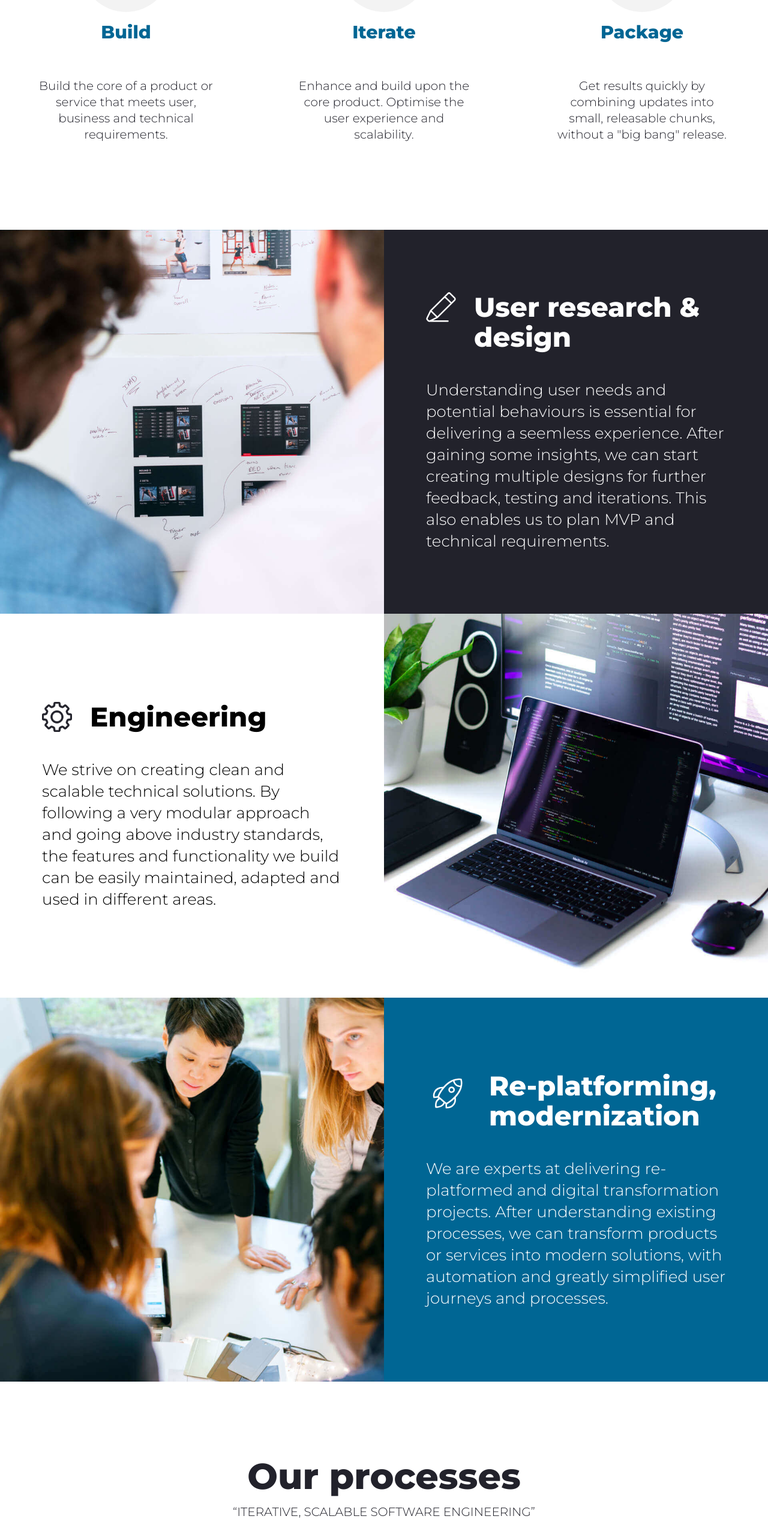
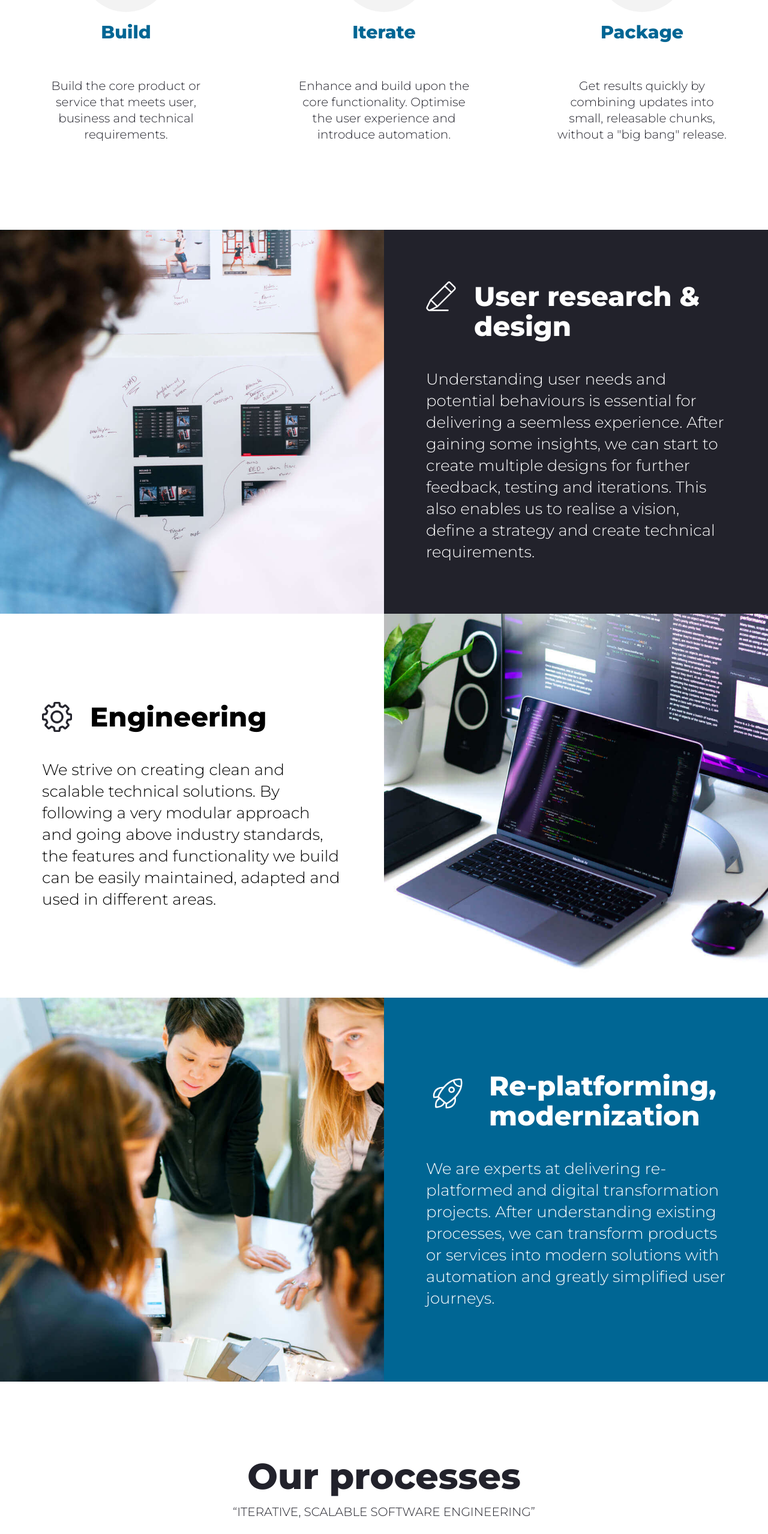
Before and after one commit to ttbarnes/barnes-code, a Next.js app: page / in a window 1280 px wide. Shown: the part 1249-3806 px from the top of the page at 60% size. Built offline with nearby package versions, Linux system fonts and the light colour scheme.

Commit message:
feat(landing): copy updates

```diff
--- a/constants/index.js
+++ b/constants/index.js
@@ -9,8 +9,8 @@ export const CARD_TEXT = {
   UX_DESIGN: (
     <p>
       Understanding user needs and potential behaviours is essential for delivering a seemless experience.
-      After gaining some insights, we can start creating multiple designs for further feedback, testing and iterations.
-      This also enables us to plan MVP and technical requirements.
+      After gaining some insights, we can start to create multiple designs for further feedback, testing and iterations.
+      This also enables us to realise a vision, define a strategy and create technical requirements.
     </p>,
   ),
   ENGINEERING: (
@@ -20,19 +20,19 @@ export const CARD_TEXT = {
   ),
   REPLATFORMING: (
     <p>
-      We are experts at delivering re-platformed and digital transformation projects. After understanding existing processes, we can transform products or services into modern solutions, with automation and greatly simplified user journeys and processes.
+      We are experts at delivering re-platformed and digital transformation projects. After understanding existing processes, we can transform products or services into modern solutions with automation and greatly simplified user journeys.
     </p>
   )
 };
 
 export const MISSION = [
   {
-    text: 'Build the core of a product or service that meets user, business and technical requirements.',
+    text: 'Build the core product or service that meets user, business and technical requirements.',
     title: 'Build',
     imgPath: '/software.svg',
   },
   {
-    text: 'Enhance and build upon the core product. Optimise the user experience and scalability.',
+    text: 'Enhance and build upon the core functionality. Optimise the user experience and introduce automation.',
     title: 'Iterate',
     imgPath: '/services.svg',
   },
@@ -60,7 +60,7 @@ export const PROCESS = [
     imgPath: '/process-deliver.svg',
   },
   {
-    text: 'Prioritise new features and enhancements - release in small chunks and repeat.',
+    text: 'Prioritise new features and enhancements. Build and release in small chunks; Repeat.',
     title: 'Iterate',
     imgPath: '/process-iterate.svg',
   },
```
